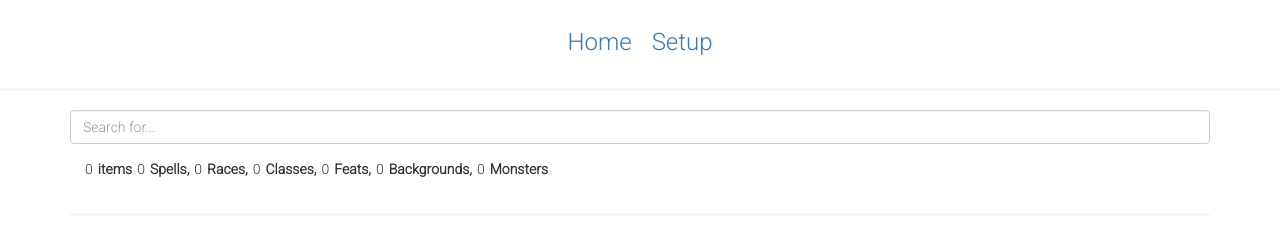
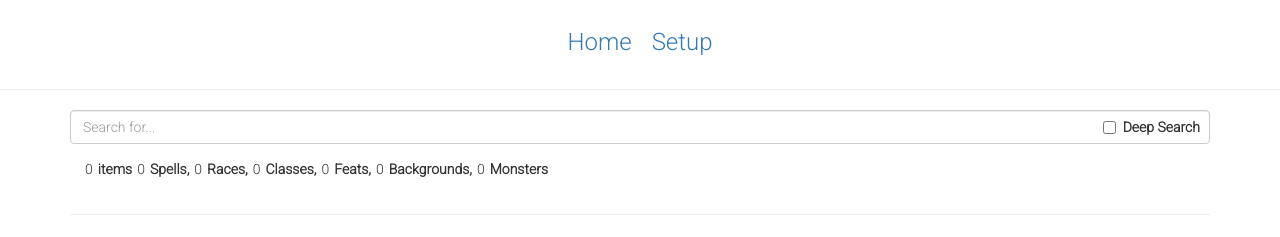
Before and after one commit to themegosh/DnDragonbase, a React (Create React App) app: page / in a window 1280 px wide. Shown: the top 237 px of the page. Built offline with nearby package versions, Linux system fonts and the light colour scheme.

Commit message:
add deep searching

```diff
--- a/src/Containers/Search/SearchBox.js
+++ b/src/Containers/Search/SearchBox.js
@@ -8,7 +8,8 @@ class SearchBox extends Component {
     constructor() {
         super()
         this.state = {
-            query: '',
+            search: '',
+            isDeepSearch: false,
             results: {
                 Item: [],
                 Spell: [],
@@ -22,7 +23,7 @@ class SearchBox extends Component {
     }
 
     findResults = _.debounce(() => {
-        var results = Compendium.Search(this.state.query);
+        var results = Compendium.Search(this.state.search, this.state.isDeepSearch);
         console.log('finding results...', results);
 
         this.setState({results: results});
@@ -30,32 +31,48 @@ class SearchBox extends Component {
 
     //only re-render if there are results to show!
     shouldComponentUpdate(nextProps, nextState) {
-        if (this.state.results != nextState.results)
-            return true;
-        else
-            return false;
-        }
+        //console.log('shouldComponentUpdate', nextProps, nextState)
+        // if (this.state.results != nextState.results)     return true; else     return
+        // false;
+        return true;
+    }
 
     //this is needed otherwise the search txtbox is readonly
-    handleInputChange = () => {
+    handleInputChange = (event) => {
+        const target = event.target;
+        const value = target.type === 'checkbox'
+            ? target.checked
+            : target.value;
+        const name = target.name;
+
         this.setState({
-            query: this.search.value
+            [name]: value
         }, () => {
-            if (this.state.query && this.state.query.length > 1) {
+            if (this.state.search && this.state.search.length > 1) {
                 this.findResults()
             } else {
                 {}
             }
-        })
+        });
+
     }
 
     render() {
         return (
             <form className='search-box'>
+                <label className='checkbox'>
+                    <input
+                        name='isDeepSearch'
+                        type='checkbox'
+                        checked={this.state.isDeepSearch}
+                        onChange={this.handleInputChange}/>
+                    Deep Search
+                </label>
                 <input
-                    className='form-control'
+                    className='form-control txt-search'
                     placeholder="Search for..."
-                    ref={input => this.search = input}
+                    name="search"
+                    value={this.state.search}
                     onChange={this.handleInputChange}/>
 
                 <div className='search-results-summary'>
--- a/src/Containers/Search/SearchBox.scss
+++ b/src/Containers/Search/SearchBox.scss
@@ -1,25 +1,31 @@
 .search-box {
+    position: relative;
     .search-results-summary {
         padding: 10px;
-
         span {
             padding: 5px;
             display: inline-block;
         }
     }
-
+    .txt-search {
+        padding-right: 115px;
+    }
+    .checkbox {
+        position: absolute;
+        right: 10px;
+        top: 0;
+        margin: 7px 0;
+        z-index: 2;
+    }
     .search-result {
         border-bottom: 1px solid #999;
-
-        &:last-of-type{
+        &:last-of-type {
             border: none;
         }
-
         a {
             display: block;
             padding: 5px 20px;
             text-decoration: none;
-
             &:hover {
                 background-color: #eee;
             }
--- a/src/Helpers/Compendium.js
+++ b/src/Helpers/Compendium.js
@@ -165,7 +165,7 @@ class Compendium {
         localStorage.clear();
     }
 
-    Search(query) {
+    Search(query, isDeep) {
         var results = {
             Item: [],
             Spell: [],
@@ -176,74 +176,9 @@ class Compendium {
             Class: []
         };
 
+        query = query.replace('\\', '');
+
         var regex = new RegExp(query, 'i');
-
-        //Items
-        this
-            .Items
-            .forEach(item => {
-                if (item.name.search(regex) > -1 || this.TextArrContains(regex, item.text)) {
-                    results
-                        .Item
-                        .push(item);
-                }
-            })
-
-        //Spells
-        this
-            .Spells
-            .forEach(spell => {
-                if (spell.name.search(regex) > -1 || this.TextArrContains(regex, spell.text)) {
-                    results
-                        .Spell
-                        .push(spell);
-                }
-            })
-
-        //Feats
-        this
-            .Feats
-            .forEach(feat => {
-                if (feat.name.search(regex) > -1 || this.TextArrContains(regex, feat.text)) {
-                    results
-                        .Feat
-                        .push(feat);
-                }
-            })
-
-        //Races
-        this
-            .Races
-            .forEach(race => {
-                if (race.name.search(regex) > -1 || this.TraitContains(regex, race.trait)) {
-                    results
-                        .Race
-                        .push(race);
-                }
-            })
-
-        //Backgrounds
-        this
-            .Backgrounds
-            .forEach(background => {
-                if (background.name.search(regex) > -1 || this.TraitContains(regex, background.trait)) {
-                    results
-                        .Background
-                        .push(background);
-                }
-            })
-
-        //Monsters
-        this
-            .Monsters
-            .forEach(monster => {
-                if (monster.name.search(regex) > -1 || this.TraitContains(regex, monster.trait)) {
-                    results
-                        .Monster
-                        .push(monster);
-                }
-            })
-
 
         //Classses
         this
@@ -256,6 +191,71 @@ class Compendium {
                 }
             })
 
+        //Items
+        this
+            .Items
+            .forEach(item => {
+                if (item.name.search(regex) > -1 || (isDeep && this.TextArrContains(regex, item.text))) {
+                    results
+                        .Item
+                        .push(item);
+                }
+            })
+
+        //Spells
+        this
+            .Spells
+            .forEach(spell => {
+                if (spell.name.search(regex) > -1 || (isDeep && this.TextArrContains(regex, spell.text))) {
+                    results
+                        .Spell
+                        .push(spell);
+                }
+            })
+
+        //Feats
+        this
+            .Feats
+            .forEach(feat => {
+                if (feat.name.search(regex) > -1 || (isDeep && this.TextArrContains(regex, feat.text))) {
+                    results
+                        .Feat
+                        .push(feat);
+                }
+            })
+
+        //Races
+        this
+            .Races
+            .forEach(race => {
+                if (race.name.search(regex) > -1 || (isDeep && this.TraitContains(regex, race.trait))) {
+                    results
+                        .Race
+                        .push(race);
+                }
+            })
+
+        //Backgrounds
+        this
+            .Backgrounds
+            .forEach(background => {
+                if (background.name.search(regex) > -1 || (isDeep && this.TraitContains(regex, background.trait))) {
+                    results
+                        .Background
+                        .push(background);
+                }
+            })
+
+        //Monsters
+        this
+            .Monsters
+            .forEach(monster => {
+                if (monster.name.search(regex) > -1 || (isDeep && this.TraitContains(regex, monster.trait))) {
+                    results
+                        .Monster
+                        .push(monster);
+                }
+            })
 
         return results;
     }
```
